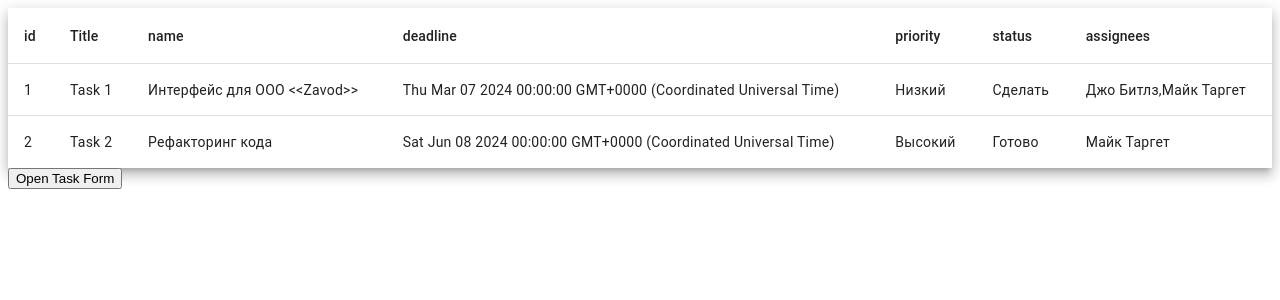
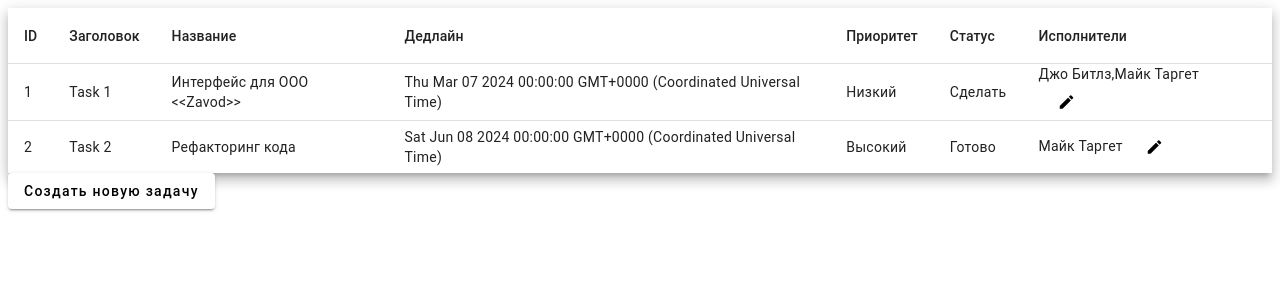
Before and after one commit to Arzhchil/tasks_tracker, an Angular app: page /list in a window 1280 px wide. Shown: the top 300 px of the page. Built offline with nearby package versions, Linux system fonts and the light colour scheme.

Commit message:
add edit functional

```diff
--- a/src/app/app.config.ts
+++ b/src/app/app.config.ts
@@ -1,6 +1,6 @@
 import { ApplicationConfig } from '@angular/core';
 import { provideRouter } from '@angular/router';
-import { CommonModule } from '@angular/common';
+import { CommonModule, DatePipe } from '@angular/common';
 import { routes } from './app.routes';
 import { provideClientHydration } from '@angular/platform-browser';
 import { provideAnimations } from '@angular/platform-browser/animations';
@@ -10,5 +10,7 @@ export const appConfig: ApplicationConfig = {
     provideRouter(routes),
     provideClientHydration(),
     CommonModule,
-    provideAnimations()]
+    provideAnimations(),
+    DatePipe,
+  ]
 };
--- a/src/app/pages/tasks/list/list.component.html
+++ b/src/app/pages/tasks/list/list.component.html
@@ -1,36 +1,41 @@
 <div class="task-list">
   <table mat-table [dataSource]="tasks" class="mat-elevation-z8">
     <ng-container matColumnDef="id">
-      <th mat-header-cell *matHeaderCellDef> id </th>
+      <th mat-header-cell *matHeaderCellDef> ID </th>
       <td mat-cell *matCellDef="let task"> {{task.id}} </td>
     </ng-container>
     <ng-container matColumnDef="title">
-      <th mat-header-cell *matHeaderCellDef> Title </th>
+      <th mat-header-cell *matHeaderCellDef> Заголовок </th>
       <td mat-cell *matCellDef="let task"> {{task.title}} </td>
     </ng-container>
     <ng-container matColumnDef="name">
-      <th mat-header-cell *matHeaderCellDef> name </th>
+      <th mat-header-cell *matHeaderCellDef> Название </th>
       <td mat-cell *matCellDef="let task"> {{task.name}} </td>
     </ng-container>
     <ng-container matColumnDef="deadline">
-      <th mat-header-cell *matHeaderCellDef> deadline </th>
+      <th mat-header-cell *matHeaderCellDef> Дедлайн </th>
       <td mat-cell *matCellDef="let task"> {{task.deadline}} </td>
     </ng-container>
     <ng-container matColumnDef="priority">
-      <th mat-header-cell *matHeaderCellDef> priority </th>
+      <th mat-header-cell *matHeaderCellDef> Приоритет </th>
       <td mat-cell *matCellDef="let task"> {{task.priority}} </td>
     </ng-container>
     <ng-container matColumnDef="status">
-      <th mat-header-cell *matHeaderCellDef> status </th>
-      <td mat-cell *matCellDef="let task"> {{task.status}} </td>
+      <th mat-header-cell *matHeaderCellDef> Статус </th>
+      <td mat-cell *matCellDef="let task"> {{task.status}}
+      </td>
     </ng-container>
     <ng-container matColumnDef="assignees">
-      <th mat-header-cell *matHeaderCellDef> assignees </th>
-      <td mat-cell *matCellDef="let task"> {{task.assignees}} </td>
+      <th mat-header-cell *matHeaderCellDef> Исполнители </th>
+      <td mat-cell *matCellDef="let task"> {{task.assignees}}
+        <button mat-button (click)="openEditDialog(task)">
+          <mat-icon>edit</mat-icon>
+        </button>
+      </td>
     </ng-container>
     <tr mat-header-row *matHeaderRowDef="displayedColumns"></tr>
     <tr mat-row *matRowDef="let row; columns: displayedColumns;"></tr>
   </table>
 </div>
 
-<button mat-button (click)="openTaskFormDialog()">Open Task Form</button>
+<button mat-raised-button (click)="openTaskFormDialog()">Создать новую задачу</button>
--- a/src/app/pages/tasks/list/list.component.ts
+++ b/src/app/pages/tasks/list/list.component.ts
@@ -3,9 +3,13 @@ import { TaskModel } from '../../../shared/models';
 import { CommonModule } from '@angular/common';
 import { TaskPriority, TaskStatus } from '../../../shared/enums';
 import { MatTableModule } from '@angular/material/table';
-import {MatListModule} from '@angular/material/list';
+import { MatListModule } from '@angular/material/list';
+import { MatButtonModule } from '@angular/material/button';
+import { MatDialogModule, MatDialog } from '@angular/material/dialog';
+import { DatePipe } from '@angular/common';
 import { CreateTaskModal } from '../../../shared/modals/createTask-modal/createTask.modal';
-import { MatDialogModule, MatDialog } from '@angular/material/dialog';
+import { EditTaskModalComponent } from '../../../shared/modals/edit-task-modal/edit-task-modal.component';
+import { MatIconModule } from '@angular/material/icon';
 
 @Component({
   selector: 'app-list',
@@ -16,14 +20,20 @@ import { MatDialogModule, MatDialog } from '@angular/material/dialog';
     MatTableModule,
     CreateTaskModal,
     MatListModule,
+    MatButtonModule,
+    DatePipe,
+    EditTaskModalComponent,
+    MatIconModule
   ],
   templateUrl: './list.component.html',
   styleUrl: './list.component.scss'
 })
+
 export class ListComponent implements OnInit {
-
-  constructor(public dialog: MatDialog) { }
-
+  constructor(
+    private dialog: MatDialog,
+    private datePipe: DatePipe
+  ) { }
   tasks: TaskModel[] = [
     {
       id: 1,
@@ -45,39 +55,59 @@ export class ListComponent implements OnInit {
     }
   ];
   displayedColumns: string[] = ['id', 'title', 'name', 'deadline', 'priority', 'status', 'assignees'];
-
   ngOnInit(): void {
     this.loadTasksFromLocalStorage();
   }
-
+  formatDate(date: Date): string | null {
+    return this.datePipe.transform(date, 'yyyy-MM-dd');
+  }
   openTaskFormDialog(): void {
-    const dialogRef = this.dialog.open(CreateTaskModal, {
+    let t = this;
+    const dialogRef = t.dialog.open(CreateTaskModal, {
       width: '600px',
     });
 
     dialogRef.afterClosed().subscribe(result => {
       let t = this;
-      console.log('The dialog was closed');
-      console.log(result);
       if (result) {
         t.tasks.push({
           ...result,
           id: t.tasks.length + 1,
-          deadline: new Date(result.deadline)
+          deadline: t.formatDate(result.deadline)
         });
         t.saveTasksToLocalStorage()
         t.loadTasksFromLocalStorage();
       }
     });
   }
+  openEditDialog(task: TaskModel): void {
+    const dialogRef = this.dialog.open(EditTaskModalComponent, {
+      width: '600px',
+      data: task
+    });
+    dialogRef.afterClosed().subscribe(result => {
+      let t = this
+      if (result) {
+        const taskIndex = t.tasks.findIndex(t => t.id === result.id);
+        if (taskIndex !== -1) {
+          t.tasks[taskIndex].status = result.status;
+          t.tasks[taskIndex].assignees = result.assignees;
+          console.log(t.tasks[taskIndex])
+          t.saveTasksToLocalStorage()
+          t.loadTasksFromLocalStorage();
+        }
+      }
+    });
+  }
   saveTasksToLocalStorage(): void {
-    localStorage.setItem('tasks', JSON.stringify(this.tasks));
+    let t = this;
+    localStorage.setItem('tasks', JSON.stringify(t.tasks));
   }
   loadTasksFromLocalStorage(): void {
+    let t = this;
     const tasks = localStorage.getItem('tasks');
     if (tasks) {
-      this.tasks = JSON.parse(tasks);
+      t.tasks = JSON.parse(tasks);
     }
   }
-
 }
--- a/src/app/shared/modals/createTask-modal/createTask.modal.html
+++ b/src/app/shared/modals/createTask-modal/createTask.modal.html
@@ -76,7 +76,7 @@
 
   <mat-form-field appearance="fill">
     <mat-label>Priority</mat-label>
-    <mat-select>
+    <mat-select formControlName="priority">
       <mat-option *ngFor="let priority of taskPriorityOptions" [value]="priority">
         {{ priority }}
       </mat-option>
@@ -85,7 +85,7 @@
 
   <mat-form-field appearance="fill">
     <mat-label>Status</mat-label>
-    <mat-select>
+    <mat-select formControlName="status">
       <mat-option *ngFor="let status of taskStatusOptions" [value]="status">
         {{ status }}
       </mat-option>
--- a/src/app/shared/modals/createTask-modal/createTask.modal.ts
+++ b/src/app/shared/modals/createTask-modal/createTask.modal.ts
@@ -11,6 +11,7 @@ import { MatDatepickerModule } from '@angular/material/datepicker';
 import { TaskPriority, TaskStatus } from '../../../shared/enums';
 import { TaskModel } from '../../models';
 import { MatDialogRef } from '@angular/material/dialog';
+
 @Component({
   selector: 'app-createTask-modal',
   standalone: true,
@@ -27,6 +28,7 @@ import { MatDialogRef } from '@angular/material/dialog';
   templateUrl: 'createTask.modal.html',
   styleUrls: ['createTask.modal.scss']
 })
+
 export class CreateTaskModal implements OnInit {
   taskStatusOptions = Object.values(TaskStatus);
   taskPriorityOptions = Object.values(TaskPriority);
--- /dev/null
+++ b/src/app/shared/modals/edit-task-modal/edit-task-modal.component.html
@@ -0,0 +1,31 @@
+<h1 mat-dialog-title>Редактировать задачу</h1>
+<div mat-dialog-content>
+  <form [formGroup]="editTaskForm">
+    <mat-form-field appearance="fill">
+      <mat-label>Статус</mat-label>
+      <mat-select formControlName="status">
+        <mat-option *ngFor="let status of statuses" [value]="status.value">
+          {{status.viewValue}}
+        </mat-option>
+      </mat-select>
+    </mat-form-field>
+    <mat-form-field class="example-chip-list" appearance="fill">
+      <mat-label>Исполнители</mat-label>
+      <mat-chip-grid #chipList aria-label="Assignee Selector">
+        <mat-chip-row *ngFor="let assignee of assignees" [removable]="true" (removed)="remove(assignee)">
+          {{assignee}}
+          <button matChipRemove>
+            <mat-icon>cancel</mat-icon>
+          </button>
+        </mat-chip-row>
+        <input placeholder="Новый исполнитель..." [matChipInputFor]="chipList"
+          [matChipInputSeparatorKeyCodes]="separatorKeysCodes" [matChipInputAddOnBlur]="true"
+          (matChipInputTokenEnd)="add($event)">
+      </mat-chip-grid>
+    </mat-form-field>
+  </form>
+</div>
+<div mat-dialog-actions>
+  <button mat-raised-button (click)="onCancelClick()">Отмена</button>
+  <button mat-raised-button [mat-dialog-close]="editTaskForm.value" cdkFocusInitial>Сохранить</button>
+</div>
--- /dev/null
+++ b/src/app/shared/modals/edit-task-modal/edit-task-modal.component.ts
@@ -0,0 +1,73 @@
+import { Component, Inject, OnInit } from '@angular/core';
+import { MatDialogRef, MAT_DIALOG_DATA, MatDialogModule } from '@angular/material/dialog';
+import { FormBuilder, FormGroup, Validators } from '@angular/forms';
+import { COMMA, ENTER } from '@angular/cdk/keycodes';
+import { TaskStatus } from '../../enums';
+import { ReactiveFormsModule } from '@angular/forms';
+import { MatFormFieldModule } from '@angular/material/form-field';
+import { MatSelectModule } from '@angular/material/select';
+import { MatListModule } from '@angular/material/list';
+import { MatChipsModule } from '@angular/material/chips';
+import { MatIconModule } from '@angular/material/icon';
+import { NgForOf } from '@angular/common';
+import { MatButtonModule } from '@angular/material/button';
+
+@Component({
+  selector: 'app-edit-task-modal',
+  standalone: true,
+  imports: [
+    MatFormFieldModule,
+    ReactiveFormsModule,
+    MatSelectModule,
+    MatListModule,
+    MatChipsModule,
+    MatDialogModule,
+    NgForOf,
+    MatIconModule,
+    MatButtonModule
+  ],
+  templateUrl: './edit-task-modal.component.html',
+  styleUrl: './edit-task-modal.component.scss'
+})
+
+export class EditTaskModalComponent implements OnInit {
+  editTaskForm!: FormGroup;
+  statuses: any[] = [
+    { value: TaskStatus.ToDo, viewValue: 'Сделать' },
+    { value: TaskStatus.InProgress, viewValue: 'В процессе' },
+    { value: TaskStatus.Done, viewValue: 'Готово' }
+  ];
+  id: number;
+  assignees: string[] = [];
+  separatorKeysCodes: number[] = [ENTER, COMMA];
+  constructor(
+    public dialogRef: MatDialogRef<EditTaskModalComponent>,
+    @Inject(MAT_DIALOG_DATA) public data: any,
+    private formBuilder: FormBuilder) {
+    this.id = data.id
+    this.assignees = data.assignees;
+  }
+  ngOnInit(): void {
+    this.editTaskForm = this.formBuilder.group({
+      id: [this.data.id, Validators.required],
+      status: [this.data.status, Validators.required],
+      assignees: [this.data.assignees, Validators.required],
+    });
+  }
+  add(event: any): void {
+    const value = (event.value || '').trim();
+    if (value) {
+      this.assignees.push(value);
+    }
+    event.chipInput!.clear();
+  }
+  remove(assignee: any): void {
+    const index = this.assignees.indexOf(assignee);
+    if (index >= 0) {
+      this.assignees.splice(index, 1);
+    }
+  }
+  onCancelClick(): void {
+    this.dialogRef.close();
+  }
+}
--- a/src/styles.scss
+++ b/src/styles.scss
@@ -1 +1,2 @@
-@import "@angular/material/prebuilt-themes/deeppurple-amber.css"
+@import "@angular/material/prebuilt-themes/deeppurple-amber.css";
+@import url("https://fonts.googleapis.com/icon?family=Material+Icons");
```
Also changed, not shown: src/app/shared/modals/edit-task-modal/edit-task-modal.component.scss (added), 1 other file (tests, documents, lock files or other folders).
